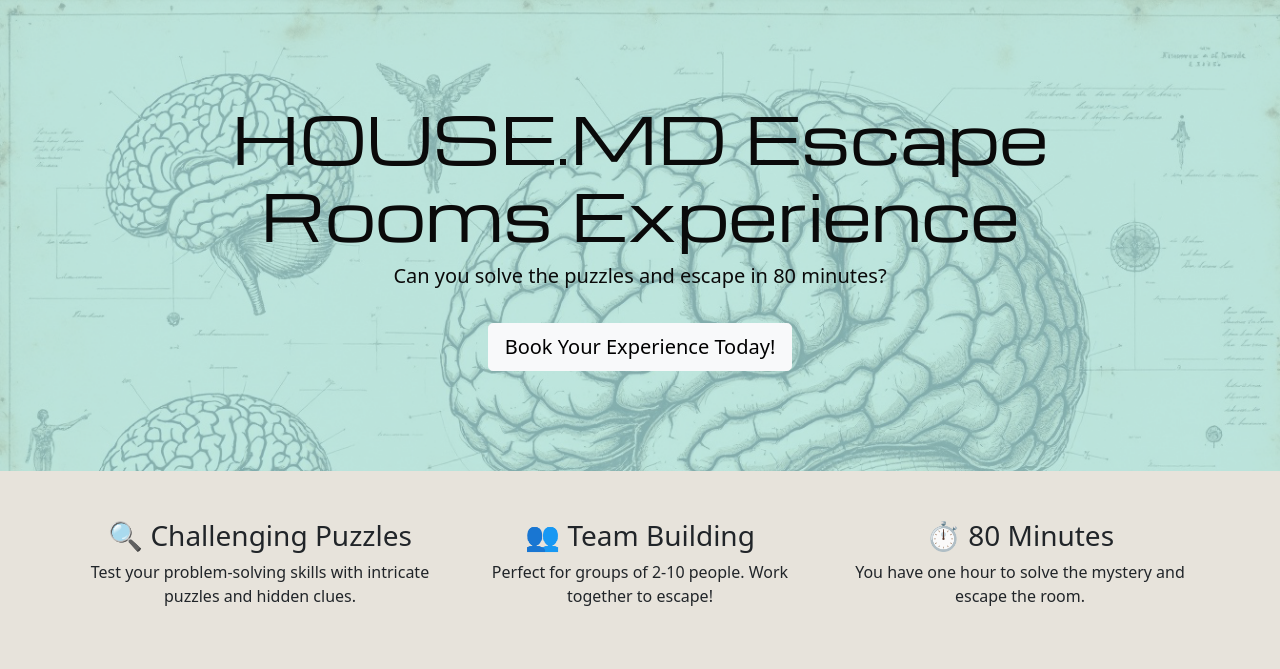
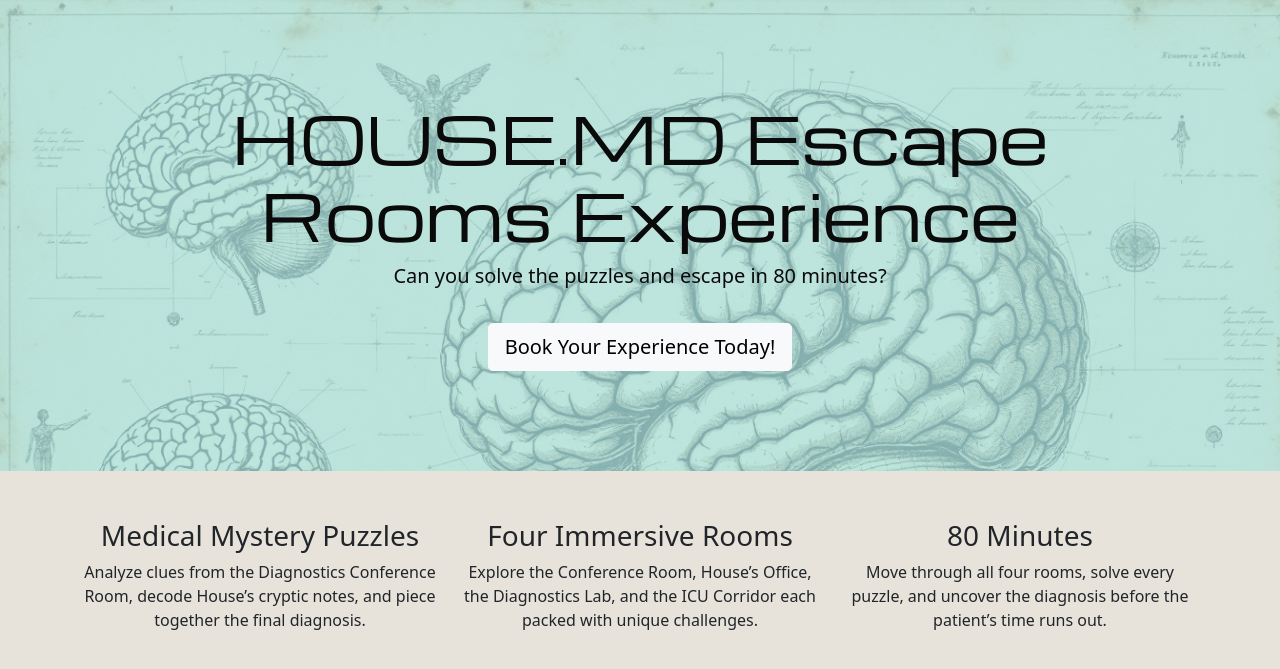
Before and after one commit to Richardbrown85/housemd_escape_room_project, a Django app: page / in a window 1280 px wide. Shown: the part 61-730 px from the top of the page. Run offline with Django 4.2, Linux system fonts and the light colour scheme.

Commit message:
Add main content to home.html

```diff
--- a/housemd_escape_room/templates/housemd_escape_room/home.html
+++ b/housemd_escape_room/templates/housemd_escape_room/home.html
@@ -12,16 +12,16 @@
 <div class="container my-5">
     <div class="row">
         <div class="col-md-4 text-center mb-4">
-            <h3>🔍 Challenging Puzzles</h3>
-            <p>Test your problem-solving skills with intricate puzzles and hidden clues.</p>
+            <h3>Medical Mystery Puzzles</h3>
+            <p>Analyze clues from the Diagnostics Conference Room, decode House’s cryptic notes, and piece together the final diagnosis.</p>
         </div>
         <div class="col-md-4 text-center mb-4">
-            <h3>👥 Team Building</h3>
-            <p>Perfect for groups of 2-10 people. Work together to escape!</p>
+            <h3>Four Immersive Rooms</h3>
+            <p>Explore the Conference Room, House’s Office, the Diagnostics Lab, and the ICU Corridor each packed with unique challenges.</p>
         </div>
         <div class="col-md-4 text-center mb-4">
-            <h3>⏱️ 80 Minutes</h3>
-            <p>You have one hour to solve the mystery and escape the room.</p>
+            <h3>80 Minutes</h3>
+            <p>Move through all four rooms, solve every puzzle, and uncover the diagnosis before the patient’s time runs out.</p>
         </div>
     </div>
 
```
